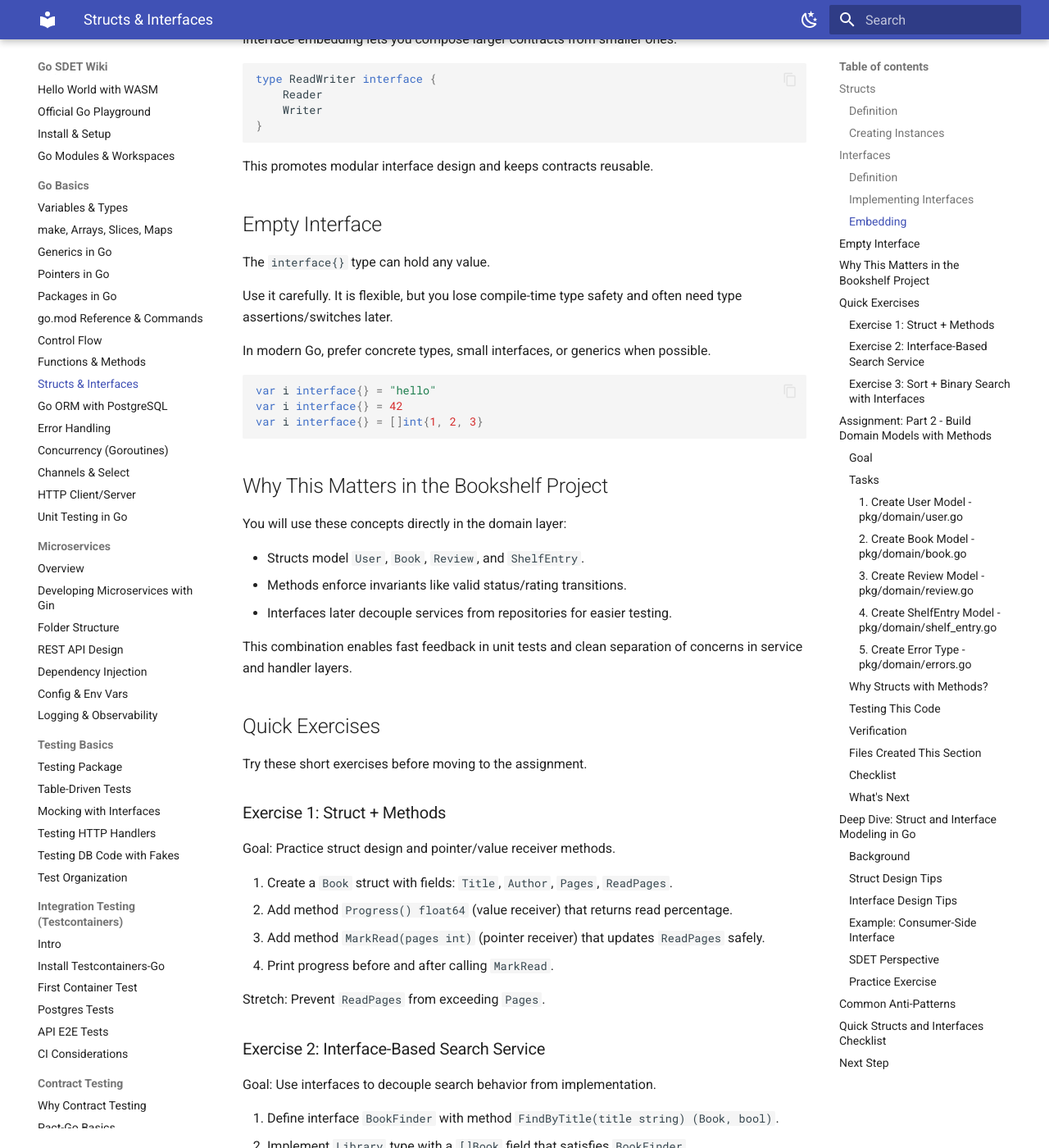
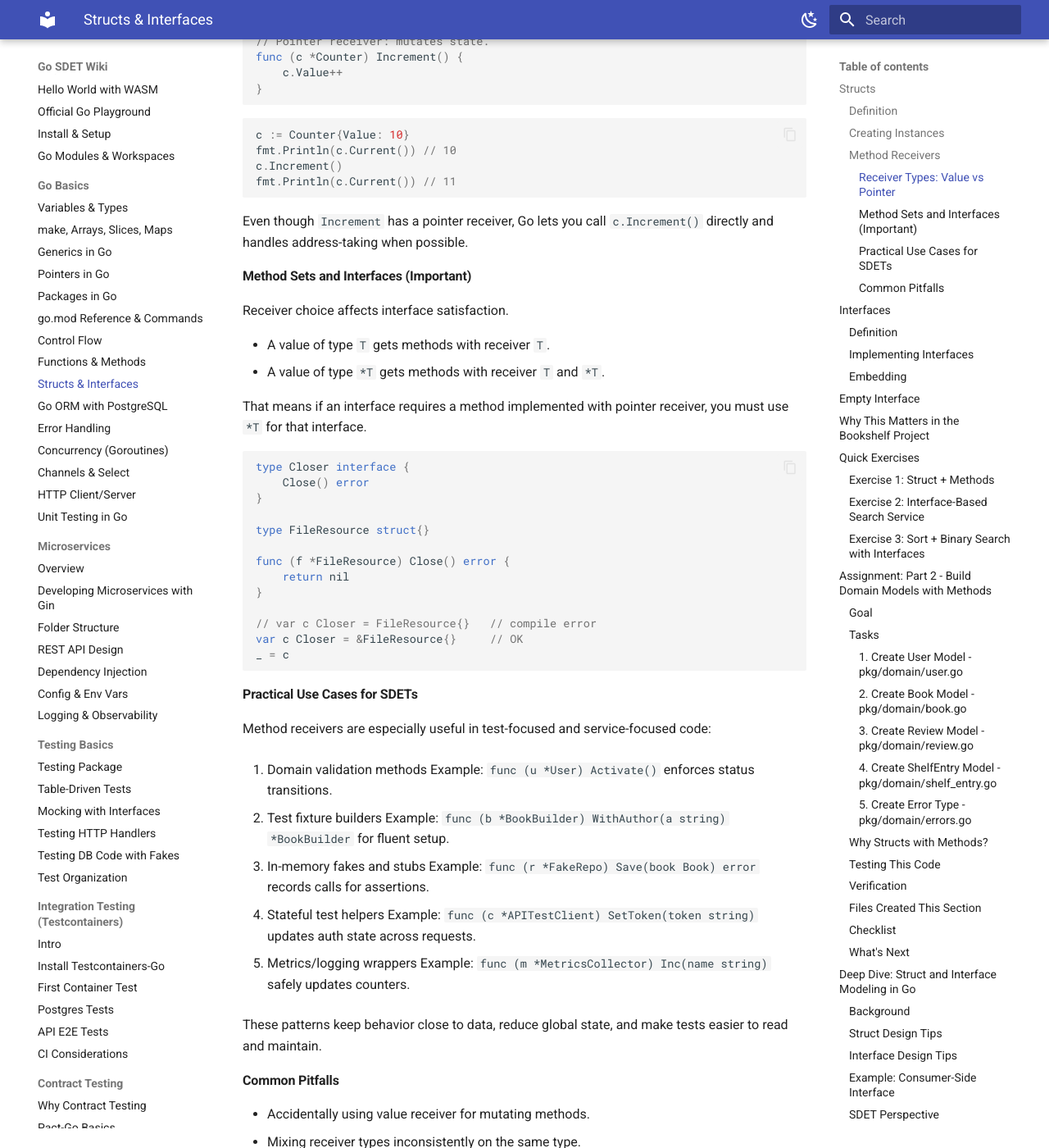
Before and after one commit to vishnuvardhansankoti/go-sdet-wiki, an MkDocs documentation site: the page built from docs/10-go-basics/structs-and-interfaces.md, in a window 1280 px wide and 1400 px high, scrolled down 2163 px. Shown: the whole window at 82% size. Built offline with MkDocs 1.6.1 and Material for MkDocs 9.7.7, drawn with Linux system fonts in a browser that asks for light colours; some of the changed text lies outside the part shown.

Commit message:
add method receiveers

````diff
--- a/docs/10-go-basics/structs-and-interfaces.md
+++ b/docs/10-go-basics/structs-and-interfaces.md
@@ -41,6 +41,120 @@ p2 := Person{
     City: "LA",
 }
 ```
+
+### Method Receivers
+
+Method receivers let you attach behavior to a type. In Go, this is how structs gain methods and encapsulate domain logic.
+
+Think of receivers as the object instance argument made explicit. Instead of hidden `this`/`self`, Go shows it directly in the method signature.
+
+```go
+func (p Person) DisplayName() string {
+	return p.Name + " (" + p.City + ")"
+}
+```
+
+In the example above, `p` is the receiver. You call it as `person.DisplayName()`.
+
+#### Receiver Types: Value vs Pointer
+
+Go has two receiver styles, and choosing the right one matters.
+
+1. Value receiver: `func (b Book) Method() ...`
+2. Pointer receiver: `func (b *Book) Method() ...`
+
+Use value receivers when:
+
+- Method does not modify struct state.
+- Struct is small and cheap to copy.
+- You want immutable-style behavior.
+
+Use pointer receivers when:
+
+- Method must modify struct fields.
+- Struct is large (avoid copying).
+- Struct contains fields that should not be copied (for example mutexes).
+- You want method sets that satisfy interfaces requiring pointer methods.
+
+```go
+type Counter struct {
+	Value int
+}
+
+// Value receiver: reads state only.
+func (c Counter) Current() int {
+	return c.Value
+}
+
+// Pointer receiver: mutates state.
+func (c *Counter) Increment() {
+	c.Value++
+}
+```
+
+```go
+c := Counter{Value: 10}
+fmt.Println(c.Current()) // 10
+c.Increment()
+fmt.Println(c.Current()) // 11
+```
+
+Even though `Increment` has a pointer receiver, Go lets you call `c.Increment()` directly and handles address-taking when possible.
+
+#### Method Sets and Interfaces (Important)
+
+Receiver choice affects interface satisfaction.
+
+- A value of type `T` gets methods with receiver `T`.
+- A value of type `*T` gets methods with receiver `T` and `*T`.
+
+That means if an interface requires a method implemented with pointer receiver, you must use `*T` for that interface.
+
+```go
+type Closer interface {
+	Close() error
+}
+
+type FileResource struct{}
+
+func (f *FileResource) Close() error {
+	return nil
+}
+
+// var c Closer = FileResource{}   // compile error
+var c Closer = &FileResource{}     // OK
+_ = c
+```
+
+#### Practical Use Cases for SDETs
+
+Method receivers are especially useful in test-focused and service-focused code:
+
+1. Domain validation methods
+Example: `func (u *User) Activate()` enforces status transitions.
+
+2. Test fixture builders
+Example: `func (b *BookBuilder) WithAuthor(a string) *BookBuilder` for fluent setup.
+
+3. In-memory fakes and stubs
+Example: `func (r *FakeRepo) Save(book Book) error` records calls for assertions.
+
+4. Stateful test helpers
+Example: `func (c *APITestClient) SetToken(token string)` updates auth state across requests.
+
+5. Metrics/logging wrappers
+Example: `func (m *MetricsCollector) Inc(name string)` safely updates counters.
+
+These patterns keep behavior close to data, reduce global state, and make tests easier to read and maintain.
+
+#### Common Pitfalls
+
+- Accidentally using value receiver for mutating methods.
+- Mixing receiver types inconsistently on the same type.
+- Copying structs that hold synchronization primitives.
+- Assuming interface satisfaction without checking method set rules.
+
+Rule of thumb: if in doubt and the type has meaningful state, prefer pointer receivers consistently.
 
 ## Interfaces
 
````
